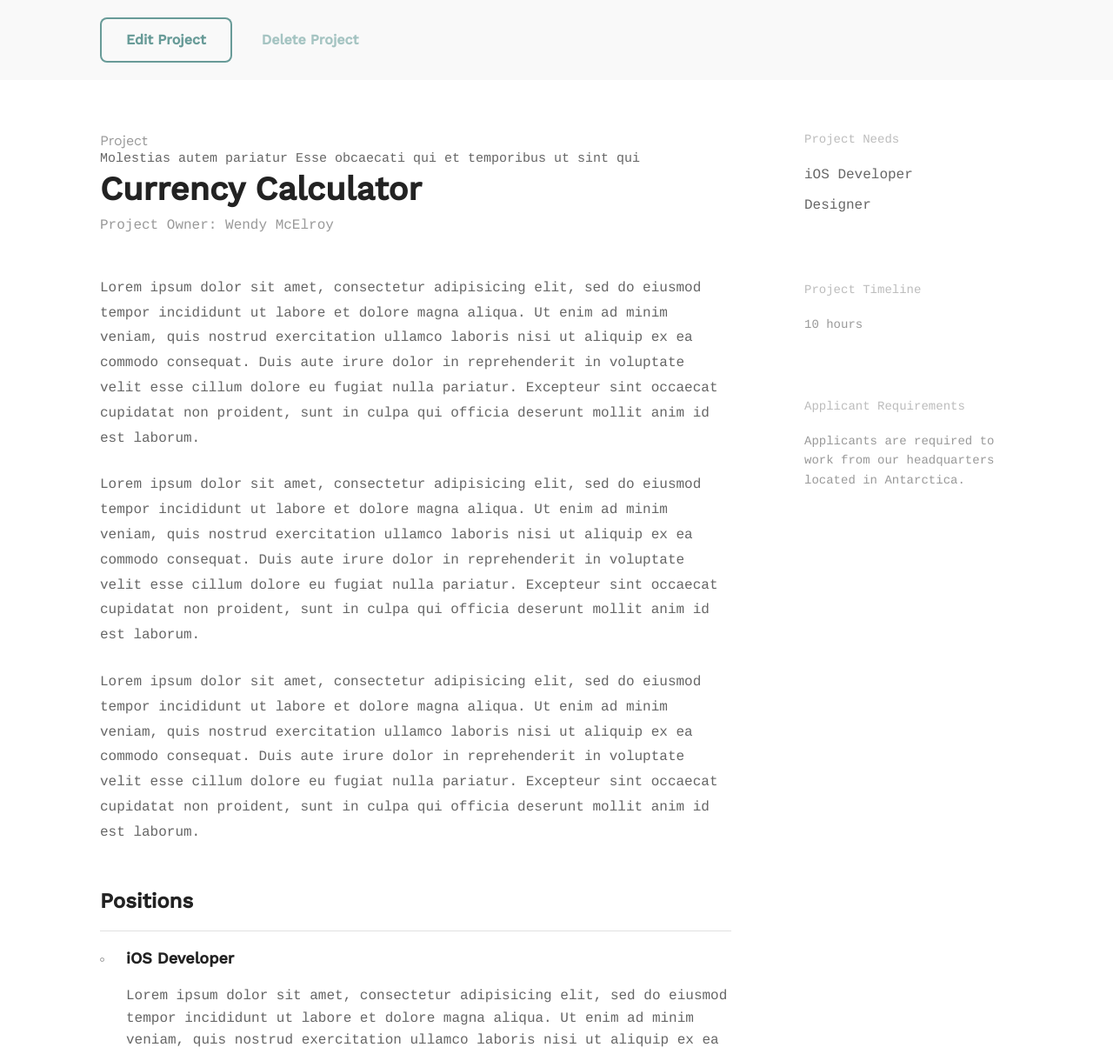
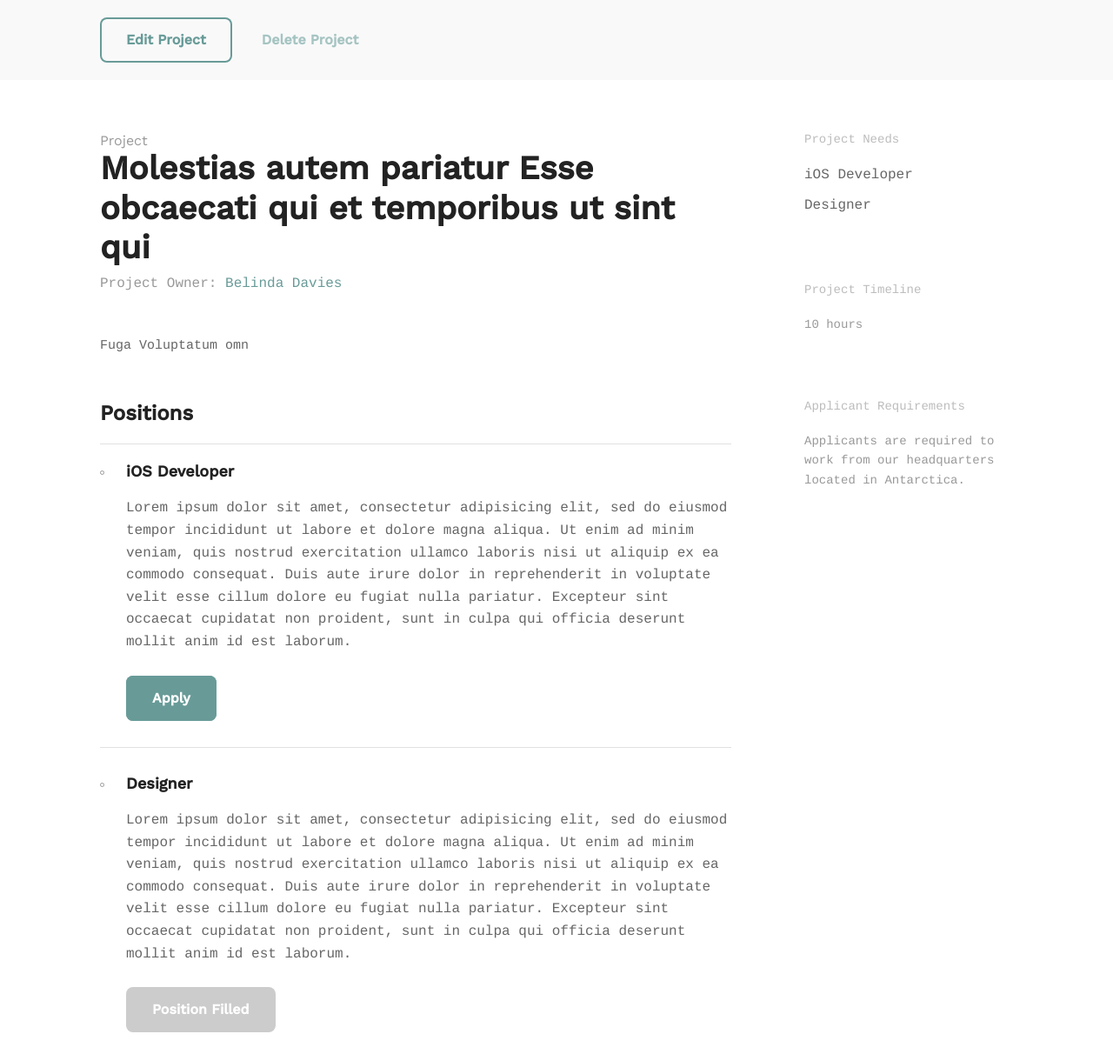
Before and after one commit to gidsey/teambuilder, a Django app: page /projects/4/ in a window 1280 px wide. Shown: the part 91-1303 px from the top of the page at 87% size. Run offline with Django 3.2, Linux system fonts and the light colour scheme; a user stored in the database is signed in; data comes from the database, SQL or seed files in the repository; both versions use the stored data as it was after the commit; some libraries are stand-ins or nearby versions.

Commit message:
profile pages of different users (wip)

```diff
--- a/accounts/urls.py
+++ b/accounts/urls.py
@@ -6,5 +6,6 @@ app_name = "accounts"
 
 urlpatterns = [
     path('profile/', views.profile, name='profile'),
+    path('profile/<username>/', views.user_profile, name='user_profile'),
     path('profile/edit/', views.profile_edit, name='profile_edit'),
 ]
--- a/projects/templates/projects/project_detail.html
+++ b/projects/templates/projects/project_detail.html
@@ -17,29 +17,12 @@
         <div class="grid-70">
             <div class="circle--article--header">
                 <h4 class="circle--article--section">Project</h4>
-                {{ project.title }}
-                <h1 class="circle--article--title">Currency Calculator</h1>
-                <p class="circle--article--byline">Project Owner: <a>Wendy McElroy</a></p>
+                <h1 class="circle--article--title">{{ project.title }}</h1>
+                <p class="circle--article--byline">Project Owner: <a href="{% url 'accounts:profile' %}">{{ project.owner.profile }}</a></p>
             </div>
 
             <div class="circle--article--body">
-                <p>Lorem ipsum dolor sit amet, consectetur adipisicing elit, sed do eiusmod tempor incididunt ut labore
-                    et dolore magna aliqua. Ut enim ad minim veniam, quis nostrud exercitation ullamco laboris nisi ut
-                    aliquip ex ea commodo consequat. Duis aute irure dolor in reprehenderit in voluptate velit esse
-                    cillum dolore eu fugiat nulla pariatur. Excepteur sint occaecat cupidatat non proident, sunt in
-                    culpa qui officia deserunt mollit anim id est laborum.</p>
-
-                <p>Lorem ipsum dolor sit amet, consectetur adipisicing elit, sed do eiusmod tempor incididunt ut labore
-                    et dolore magna aliqua. Ut enim ad minim veniam, quis nostrud exercitation ullamco laboris nisi ut
-                    aliquip ex ea commodo consequat. Duis aute irure dolor in reprehenderit in voluptate velit esse
-                    cillum dolore eu fugiat nulla pariatur. Excepteur sint occaecat cupidatat non proident, sunt in
-                    culpa qui officia deserunt mollit anim id est laborum.</p>
-
-                <p>Lorem ipsum dolor sit amet, consectetur adipisicing elit, sed do eiusmod tempor incididunt ut labore
-                    et dolore magna aliqua. Ut enim ad minim veniam, quis nostrud exercitation ullamco laboris nisi ut
-                    aliquip ex ea commodo consequat. Duis aute irure dolor in reprehenderit in voluptate velit esse
-                    cillum dolore eu fugiat nulla pariatur. Excepteur sint occaecat cupidatat non proident, sunt in
-                    culpa qui officia deserunt mollit anim id est laborum.</p>
+           {{ project.description }}
             </div>
 
             <div class="circle--project--positions">
--- a/projects/views.py
+++ b/projects/views.py
@@ -42,6 +42,7 @@ def project_detail(request, pk):
         project = models.Project.objects.get(id=pk)
     except ObjectDoesNotExist:
         raise Http404
+
     return render(request, 'projects/project_detail.html', {
         'project': project
     })
```
Also changed, not shown: accounts/templates/accounts/profile.html (+13 -9 lines), accounts/views.py (+21 -0 lines), db.sqlite3.
